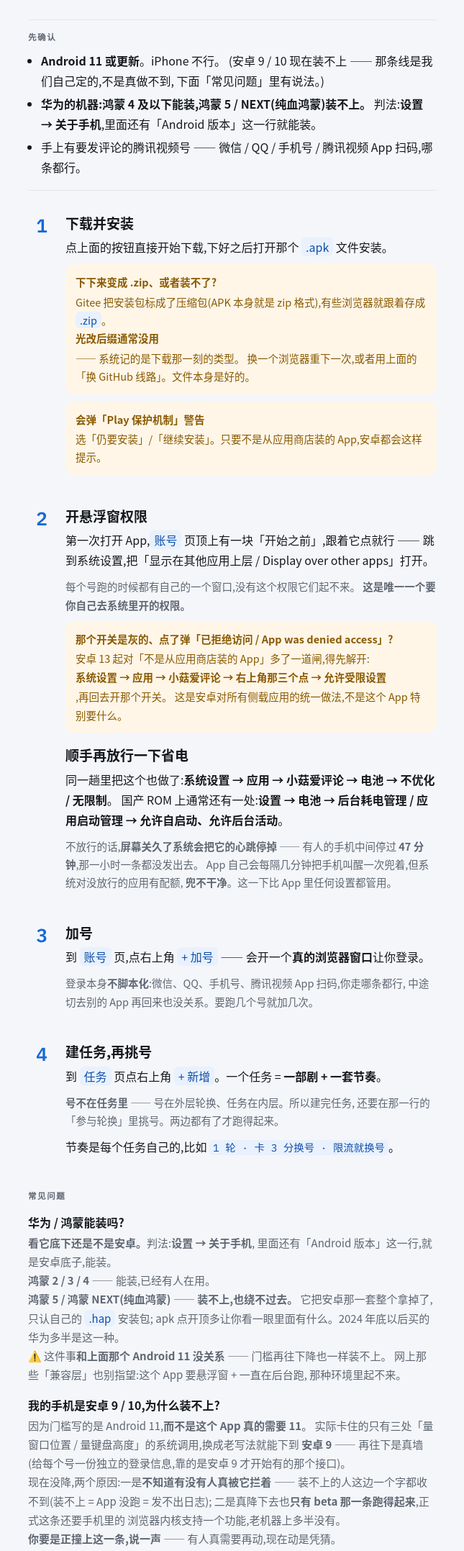
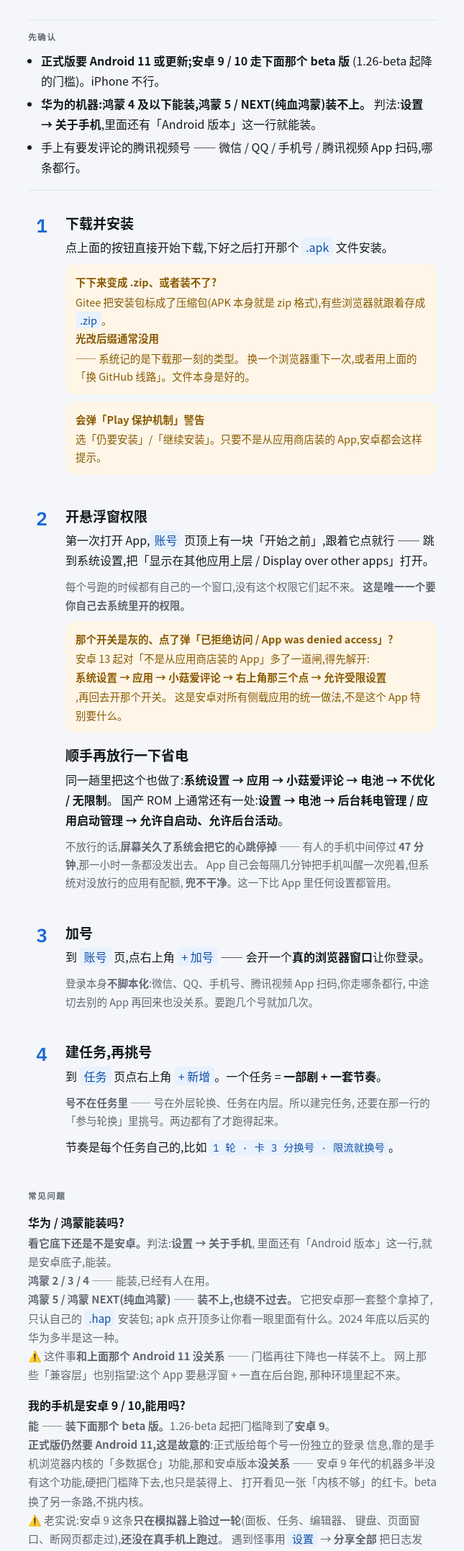
Before and after one commit to xiaogubiaobai/qq-comment, a plain HTML site: page index.html in a window 1280 px wide. Shown: the part 621-2776 px from the top of the page at 72% size, without its empty margins (317-962 px from the left). Drawn offline with Linux system fonts and the light colour scheme.

Commit message:
更新安装页

```diff
--- a/index.html
+++ b/index.html
@@ -125,14 +125,14 @@ footer{margin-top:34px; padding-top:16px; border-top:1px solid var(--hair);
 <body><div class="wrap">
 
   <div class="hero">
-    <div class="tag">v1.25 · ANDROID 11+</div>
+    <div class="tag">v1.26 · ANDROID 11+</div>
     <h1>小菇爱评论</h1>
     <p>给腾讯视频自动发评论。多个号同时跑,每个号一个独立的数据仓和窗口。</p>
   </div>
 
   <a class="cta" href="https://gitee.com/flyten1129/qq-comment/releases/download/apk/qq-comment.apk">
     下载安装包
-    <small>国内线路 · 1.25 · 3.59 MB</small>
+    <small>国内线路 · 1.26 · 3.59 MB</small>
   </a>
   <p class="alt">下不动?<a href="https://github.com/xiaogubiaobai/qq-comment/releases/latest/download/qq-comment.apk">换 GitHub 线路</a></p>
 
@@ -150,9 +150,8 @@ footer{margin-top:34px; padding-top:16px; border-top:1px solid var(--hair);
   <div class="pre">
     <h2>先确认</h2>
     <ul>
-      <li><b>Android 11 或更新</b>。iPhone 不行。
-          (安卓 9 / 10 现在装不上 —— 那条线是我们自己定的,不是真做不到,
-          下面「常见问题」里有说法。)</li>
+      <li><b>正式版要 Android 11 或更新;安卓 9 / 10 走下面那个 beta 版</b>
+          (1.26-beta 起降的门槛)。iPhone 不行。</li>
       <li><b>华为的机器:鸿蒙 4 及以下能装,鸿蒙 5 / NEXT(纯血鸿蒙)装不上。</b>
           判法:<b>设置 → 关于手机</b>,里面还有「Android 版本」这一行就能装。</li>
       <li>手上有要发评论的腾讯视频号 —— 微信 / QQ / 手机号 / 腾讯视频 App 扫码,哪条都行。</li>
@@ -236,16 +235,15 @@ footer{margin-top:34px; padding-top:16px; border-top:1px solid var(--hair);
         网上那些「兼容层」也别指望:这个 App 要悬浮窗 + 一直在后台跑,
         那种环境里起不来。</dd>
 
-    <dt>我的手机是安卓 9 / 10,为什么装不上?</dt>
-    <dd>因为门槛写的是 Android 11,<b>而不是这个 App 真的需要 11</b>。
-        实际卡住的只有三处「量窗口位置 / 量键盘高度」的系统调用,换成老写法就能下到
-        <b>安卓 9</b> —— 再往下是真墙(给每个号一份独立的登录信息,靠的是安卓 9
-        才开始有的那个接口)。<br>
-        现在没降,两个原因:一是<b>不知道有没有人真被它拦着</b> ——
-        装不上的人这边一个字都收不到(装不上 = App 没跑 = 发不出日志);
-        二是真降下去也<b>只有 beta 那一条跑得起来</b>,正式这条还要手机里的
-        浏览器内核支持一个功能,老机器上多半没有。<br>
-        <b>你要是正撞上这一条,说一声</b> —— 有人真需要再动,现在动是凭猜。</dd>
+    <dt>我的手机是安卓 9 / 10,能用吗?</dt>
+    <dd><b>能 —— 装下面那个 beta 版。</b>1.26-beta 起把门槛降到了<b>安卓 9</b>。<br>
+        <b>正式版仍然要 Android 11,这是故意的</b>:正式版给每个号一份独立的登录
+        信息,靠的是手机浏览器内核的「多数据仓」功能,那和安卓版本<b>没关系</b> ——
+        安卓 9 年代的机器多半没有这个功能,硬把门槛降下去,也只是装得上、
+        打开看见一张「内核不够」的红卡。beta 换了另一条路,不挑内核。<br>
+        ⚠️ 老实说:安卓 9 这条<b>只在模拟器上验过一轮</b>(面板、任务、编辑器、
+        键盘、页面窗口、断网页都走过),<b>还没在真手机上跑过</b>。
+        遇到怪事用 <kbd>设置</kbd> → <b>分享全部</b> 把日志发来。</dd>
 
     <dt>能同时跑几个号?</dt>
     <dd>看内存。<kbd>设置</kbd> 里可以填「同时最多开几个页面窗口」,
@@ -273,8 +271,8 @@ footer{margin-top:34px; padding-top:16px; border-top:1px solid var(--hair);
 
   <div class="sum" style="margin-top:16px">
     <div><span>文件</span><b>qq-comment.apk</b></div>
-    <div><span>大小</span><b>3,762,689 字节</b></div>
-    <div><span>sha256</span><b>4ece31fb2cd7f641a8c7e98fca82d799678009f1c0bbb95d9f93e8d3e7e7c241</b></div>
+    <div><span>大小</span><b>3,762,745 字节</b></div>
+    <div><span>sha256</span><b>d380f58eba6046ccc68b70b09baf6de73df9afc59e031a35acbcfce481dc332a</b></div>
   </div>
 
   <h2 class="sec">尝鲜版 BETA</h2>
@@ -282,6 +280,12 @@ footer{margin-top:34px; padding-top:16px; border-top:1px solid var(--hair);
   <p>想先试新东西的话,还有一个 <b>beta 版</b>。它是<b>另一个 App</b>
      (名字叫「小菇爱评论(beta)」),和上面那个<b>并排装在同一台手机上</b>,
      互不干扰 —— beta 出问题,正在跑的那个不受影响。</p>
+
+  <div class="warn">
+    <b>安卓 9 / 10 的人只能走这条</b>
+    正式版要 Android 11,beta 从 <b>1.26-beta</b> 起只要 <b>安卓 9</b>。
+    那条路只在模拟器上验过一轮,还没在真手机上跑过 —— 出怪事请发日志来。
+  </div>
 
   <div class="warn">
     <b>它的帐号是空的</b>
@@ -296,7 +300,7 @@ footer{margin-top:34px; padding-top:16px; border-top:1px solid var(--hair);
   </p>
 
   <div class="sum">
-    <div><span>beta 版本</span><b>1.25-beta</b></div>
+    <div><span>beta 版本</span><b>1.26-beta</b></div>
   </div>
 
   <!-- ⚠️⚠️ 上面那个版本号由 `打包.py --通道 beta` 的 同步beta版本() 回填,别手改。
```
